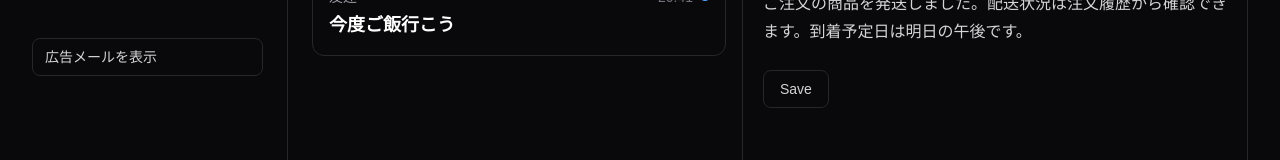
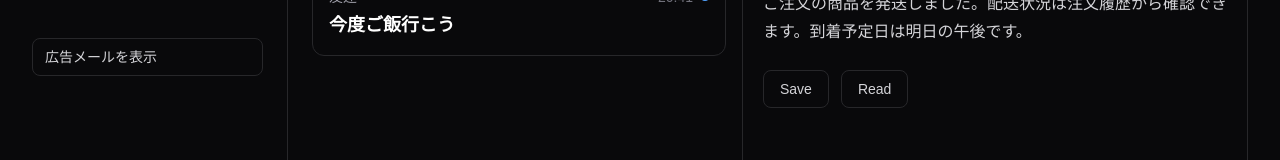
Before and after one commit to sutonomega/my-mail, a Next.js app: page / in a window 1280 px wide. Shown: the part 306-466 px from the top of the page. Built offline with nearby package versions, Linux system fonts and the light colour scheme.

Commit message:
Add persistent mail state

```diff
--- a/app/page.tsx
+++ b/app/page.tsx
@@ -1,6 +1,6 @@
 "use client"
 
-import { useState } from "react"
+import { useEffect, useState } from "react"
 
 // =========================
 // Type Definitions
@@ -27,7 +27,7 @@ export default function Home() {
   // アプリ内で扱うメールデータ
   // =========================
 
-  const [mails, setMails] = useState<Mail[]>([
+  const initialMails: Mail[] = [
     {
       id: 1,
       sender: "Amazon",
@@ -58,7 +58,36 @@ export default function Home() {
       body: "今週か来週あたりでご飯行かない？落ち着いたお店を見つけたから、都合のいい日があれば教えて。",
       saved: false,
     },
-  ])
+  ]
+
+  const [mails, setMails] = useState<Mail[]>(initialMails)
+  const [isLoaded, setIsLoaded] = useState(false)
+  // =========================
+  // LocalStorage Load
+  // 保存済みメールを読み込む
+  // =========================
+  useEffect(() => {
+    const savedMails = localStorage.getItem("quiet-mail")
+
+    if (savedMails) {
+      // eslint-disable-next-line react-hooks/set-state-in-effect
+      setMails(JSON.parse(savedMails))
+    }
+
+    setIsLoaded(true)
+  }, [])
+
+  // =========================
+  // LocalStorage Save
+  // メール状態を保存
+  // =========================
+
+  useEffect(() => {
+    localStorage.setItem(
+      "quiet-mail",
+      JSON.stringify(mails)
+    )
+  }, [mails])
 
   // =========================
   // UI State
@@ -177,7 +206,9 @@ export default function Home() {
 // Render
 // UI描画
 // =========================
-
+if (!isLoaded) {
+  return null
+}
 return (
   <>
     {/* =========================
@@ -418,6 +449,7 @@ return (
                 {/* =========================
                     Mail Actions
                     Save ボタン
+                    Unread ボタン
                 ========================= */}
                 <div className="mt-6 flex gap-3">
 
@@ -438,6 +470,22 @@ return (
                   >
                     {selectedMail.saved ? "Saved" : "Save"}
                   </button>
+
+                  <button
+                    onClick={() => {
+                      const updatedMails = mails.map((m) =>
+                        m.id === selectedMail.id
+                          ? { ...m, unread: !m.unread }
+                          : m
+                      )
+
+                      setMails(updatedMails)
+                    }}
+                    className="rounded-lg border border-zinc-800 px-4 py-2 text-sm text-zinc-300 transition hover:bg-zinc-900"
+                  >
+                    {selectedMail.unread ? "Read" : "Unread"}
+                  </button>
+
                 </div>
 
                 {/* =========================
```
